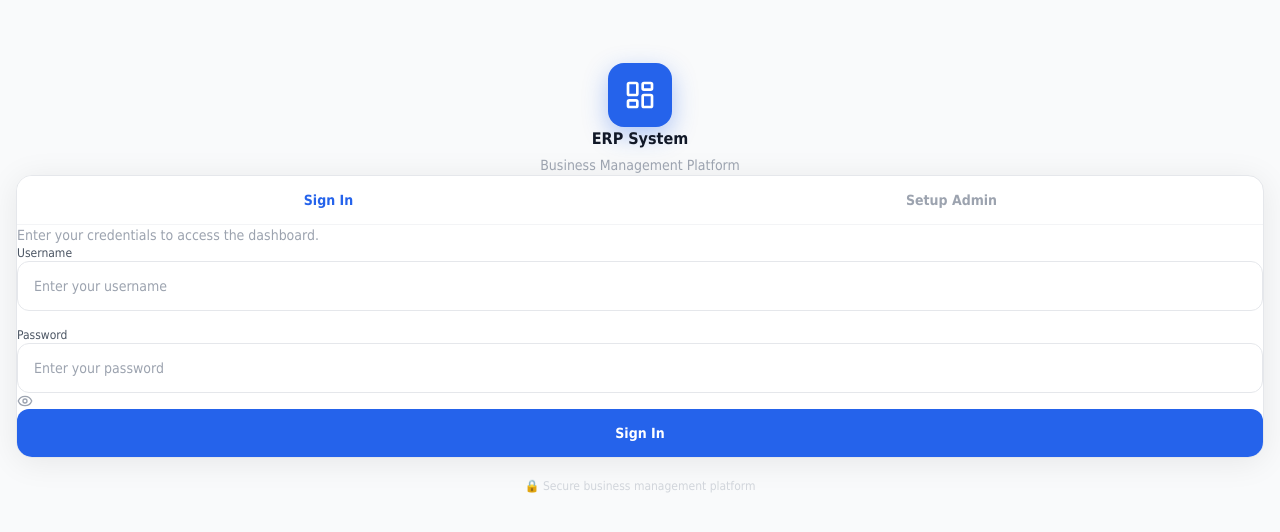
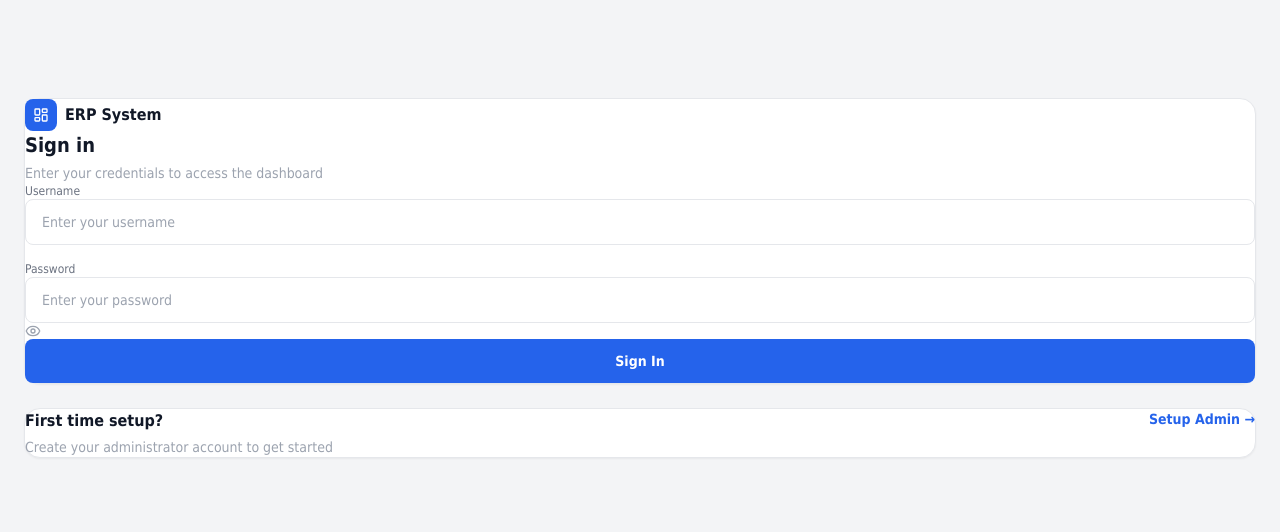
Before and after one commit to Ramesh-Raoufi/erp-next, a Next.js app: page /login in a window 1280 px wide. Shown: the part 122-654 px from the top of the page. Built offline with nearby package versions, Linux system fonts and the light colour scheme; a web font is replaced by a local one.

Commit message:
feat: login - dark left card + sign in right + admin section bottom right

```diff
--- a/page-components/LoginPage.tsx
+++ b/page-components/LoginPage.tsx
@@ -1,7 +1,7 @@
 "use client";
 import { useEffect, useState } from "react";
 import { useRouter } from "next/navigation";
-import { Eye, EyeOff, LayoutDashboard } from "lucide-react";
+import { Eye, EyeOff, LayoutDashboard, ShieldCheck, Package, TrendingUp, Truck } from "lucide-react";
 import { useAuth } from "@/lib/auth";
 
 export function LoginPage() {
@@ -36,112 +36,96 @@ export function LoginPage() {
     }
   }
 
-  const inp = "block w-full rounded-xl border border-gray-200 bg-gray-50/80 px-4 py-3.5 text-sm text-gray-900 placeholder-gray-400 focus:bg-white focus:border-blue-500 focus:ring-3 focus:ring-blue-100 focus:outline-none transition";
+  const inp = "block w-full rounded-lg border border-gray-200 bg-white px-4 py-3 text-sm text-gray-900 placeholder-gray-400 focus:border-blue-500 focus:ring-2 focus:ring-blue-100 focus:outline-none transition";
 
   return (
-    <div className="min-h-screen bg-gray-50 flex items-center justify-center p-4">
-      <div className="w-full max-w-[420px]">
+    <div className="min-h-screen bg-gray-100 flex items-center justify-center p-6">
+      <div className="flex w-full max-w-5xl gap-6 items-stretch">
 
-        {/* Logo */}
-        <div className="text-center mb-8">
-          <div className="inline-flex items-center justify-center w-16 h-16 rounded-2xl bg-blue-600 mb-5" style={{boxShadow: '0 8px 24px rgba(37,99,235,0.35)'}}>
-            <LayoutDashboard className="h-8 w-8 text-white" />
+        {/* ── LEFT: dark card ── */}
+        <div className="hidden lg:flex w-72 shrink-0 flex-col justify-between rounded-2xl bg-gray-900 p-8 text-white">
+          {/* Logo */}
+          <div>
+            <div className="w-10 h-10 rounded-xl bg-blue-600 flex items-center justify-center mb-6">
+              <LayoutDashboard className="h-5 w-5 text-white" />
+            </div>
+            <h2 className="text-lg font-bold leading-snug">ERP System</h2>
+            <p className="text-sm text-gray-400 mt-1">Business Management Platform</p>
           </div>
-          <h1 className="text-2xl font-bold text-gray-900 tracking-tight">ERP System</h1>
-          <p className="text-sm text-gray-400 mt-1">Business Management Platform</p>
+
+          {/* Features */}
+          <div className="space-y-5">
+            {[
+              { icon: Truck, label: "Orders & Logistics" },
+              { icon: TrendingUp, label: "Finance & Accounting" },
+              { icon: Package, label: "Inventory Management" },
+              { icon: ShieldCheck, label: "Secure & Reliable" },
+            ].map(({ icon: Icon, label }) => (
+              <div key={label} className="flex items-center gap-3">
+                <div className="w-8 h-8 rounded-lg bg-gray-800 flex items-center justify-center shrink-0">
+                  <Icon className="h-4 w-4 text-gray-400" />
+                </div>
+                <span className="text-sm text-gray-300">{label}</span>
+              </div>
+            ))}
+          </div>
+
+          {/* Footer */}
+          <p className="text-xs text-gray-600">© {new Date().getFullYear()} ERP System</p>
         </div>
 
-        {/* Card */}
-        <div className="bg-white rounded-2xl border border-gray-200 overflow-hidden" style={{boxShadow: '0 4px 32px rgba(0,0,0,0.08)'}}>
+        {/* ── RIGHT: content ── */}
+        <div className="flex-1 flex flex-col gap-6">
 
-          {/* Tab switcher */}
-          <div className="flex border-b border-gray-100 bg-gray-50/60">
-            <button
-              type="button"
-              onClick={() => { setMode("login"); setError(null); }}
-              className={`flex-1 py-3.5 text-sm font-semibold transition-all ${
-                mode === "login"
-                  ? "text-blue-600 border-b-2 border-blue-600 bg-white"
-                  : "text-gray-400 hover:text-gray-500"
-              }`}
-            >
-              Sign In
-            </button>
-            <button
-              type="button"
-              onClick={() => { setMode("bootstrap"); setError(null); }}
-              className={`flex-1 py-3.5 text-sm font-semibold transition-all ${
-                mode === "bootstrap"
-                  ? "text-blue-600 border-b-2 border-blue-600 bg-white"
-                  : "text-gray-400 hover:text-gray-500"
-              }`}
-            >
-              Setup Admin
-            </button>
-          </div>
-
-          {/* Form */}
-          <div className="p-7">
-            <p className="text-sm text-gray-400 mb-6">
-              {mode === "login"
-                ? "Enter your credentials to access the dashboard."
-                : "Create the first administrator account."}
-            </p>
+          {/* Sign in card */}
+          <div className="bg-white rounded-2xl border border-gray-200 p-8 shadow-sm">
+            {/* Header */}
+            <div className="mb-6">
+              <div className="lg:hidden flex items-center gap-2 mb-4">
+                <div className="w-8 h-8 rounded-lg bg-blue-600 flex items-center justify-center">
+                  <LayoutDashboard className="h-4 w-4 text-white" />
+                </div>
+                <span className="font-bold text-gray-900">ERP System</span>
+              </div>
+              <h1 className="text-xl font-bold text-gray-900">Sign in</h1>
+              <p className="text-sm text-gray-400 mt-1">Enter your credentials to access the dashboard</p>
+            </div>
 
             {error && (
-              <div className="mb-5 flex items-center gap-2 rounded-xl bg-red-50 border border-red-100 px-4 py-3 text-sm text-red-600">
+              <div className="mb-5 rounded-lg bg-red-50 border border-red-100 px-4 py-3 text-sm text-red-600 flex items-center gap-2">
                 <span>⚠️</span> {error}
               </div>
             )}
 
             <form onSubmit={onSubmit} className="space-y-4">
-              {mode === "bootstrap" && (
-                <>
-                  <div className="grid grid-cols-2 gap-3">
-                    <div>
-                      <label className="block text-xs font-medium text-gray-600 mb-1.5">First Name</label>
-                      <input className={inp} placeholder="Ahmad" value={name} onChange={(e) => setName(e.target.value)} required />
-                    </div>
-                    <div>
-                      <label className="block text-xs font-medium text-gray-600 mb-1.5">Last Name</label>
-                      <input className={inp} placeholder="Raoufi" value={lastName} onChange={(e) => setLastName(e.target.value)} />
-                    </div>
-                  </div>
-                  <div>
-                    <label className="block text-xs font-medium text-gray-600 mb-1.5">Email</label>
-                    <input type="email" className={inp} placeholder="admin@company.com" value={email} onChange={(e) => setEmail(e.target.value)} required />
-                  </div>
-                </>
-              )}
-
               <div>
-                <label className="block text-xs font-medium text-gray-600 mb-1.5">Username</label>
+                <label className="block text-xs font-medium text-gray-500 mb-1.5">Username</label>
                 <input
                   className={inp}
                   placeholder="Enter your username"
-                  value={mode === "login" ? loginUsername : username}
-                  onChange={(e) => mode === "login" ? setLoginUsername(e.target.value) : setUsername(e.target.value)}
+                  value={loginUsername}
+                  onChange={(e) => setLoginUsername(e.target.value)}
                   required
                   autoComplete="username"
                 />
               </div>
 
               <div>
-                <label className="block text-xs font-medium text-gray-600 mb-1.5">Password</label>
+                <label className="block text-xs font-medium text-gray-500 mb-1.5">Password</label>
                 <div className="relative">
                   <input
                     type={showPassword ? "text" : "password"}
-                    className={inp + " pr-12"}
+                    className={inp + " pr-11"}
                     placeholder="Enter your password"
                     value={password}
                     onChange={(e) => setPassword(e.target.value)}
                     required
-                    autoComplete={mode === "login" ? "current-password" : "new-password"}
+                    autoComplete="current-password"
                   />
                   <button
                     type="button"
                     onClick={() => setShowPassword((p) => !p)}
-                    className="absolute right-3.5 top-1/2 -translate-y-1/2 text-gray-400 hover:text-gray-600 transition-colors"
+                    className="absolute right-3 top-1/2 -translate-y-1/2 text-gray-400 hover:text-gray-600 transition-colors"
                     tabIndex={-1}
                   >
                     {showPassword ? <EyeOff className="h-4 w-4" /> : <Eye className="h-4 w-4" />}
@@ -152,7 +136,7 @@ export function LoginPage() {
               <button
                 type="submit"
                 disabled={loading}
-                className="w-full rounded-xl bg-blue-600 hover:bg-blue-700 active:scale-[0.99] text-white font-semibold py-3.5 text-sm transition-all disabled:opacity-50 flex items-center justify-center gap-2 mt-2"
+                className="w-full rounded-lg bg-blue-600 hover:bg-blue-700 text-white font-semibold py-3 text-sm transition-colors disabled:opacity-50 flex items-center justify-center gap-2"
               >
                 {loading ? (
                   <>
@@ -160,17 +144,65 @@ export function LoginPage() {
                       <circle className="opacity-25" cx="12" cy="12" r="10" stroke="currentColor" strokeWidth="4" />
                       <path className="opacity-75" fill="currentColor" d="M4 12a8 8 0 018-8v8z" />
                     </svg>
-                    Please wait…
+                    Signing in…
                   </>
-                ) : mode === "login" ? "Sign In" : "Create Admin Account"}
+                ) : "Sign In"}
               </button>
             </form>
           </div>
+
+          {/* ── BOTTOM RIGHT: Admin setup card ── */}
+          <div className="bg-white rounded-2xl border border-gray-200 p-8 shadow-sm">
+            <div className="flex items-start justify-between gap-4">
+              <div>
+                <h2 className="text-base font-semibold text-gray-900">First time setup?</h2>
+                <p className="text-sm text-gray-400 mt-1">Create your administrator account to get started</p>
+              </div>
+              <button
+                type="button"
+                onClick={() => setMode(mode === "bootstrap" ? "login" : "bootstrap")}
+                className="shrink-0 text-sm font-semibold text-blue-600 hover:text-blue-700 transition-colors"
+              >
+                {mode === "bootstrap" ? "Back to Sign In" : "Setup Admin →"}
+              </button>
+            </div>
+
+            {mode === "bootstrap" && (
+              <form onSubmit={onSubmit} className="mt-6 space-y-4 border-t border-gray-100 pt-6">
+                <div className="grid grid-cols-2 gap-4">
+                  <div>
+                    <label className="block text-xs font-medium text-gray-500 mb-1.5">First Name</label>
+                    <input className={inp} placeholder="Ahmad" value={name} onChange={(e) => setName(e.target.value)} required />
+                  </div>
+                  <div>
+                    <label className="block text-xs font-medium text-gray-500 mb-1.5">Last Name</label>
+                    <input className={inp} placeholder="Raoufi" value={lastName} onChange={(e) => setLastName(e.target.value)} />
+                  </div>
+                </div>
+                <div>
+                  <label className="block text-xs font-medium text-gray-500 mb-1.5">Email</label>
+                  <input type="email" className={inp} placeholder="admin@company.com" value={email} onChange={(e) => setEmail(e.target.value)} required />
+                </div>
+                <div>
+                  <label className="block text-xs font-medium text-gray-500 mb-1.5">Username</label>
+                  <input className={inp} placeholder="admin_username" value={username} onChange={(e) => setUsername(e.target.value)} required autoComplete="username" />
+                </div>
+                <div>
+                  <label className="block text-xs font-medium text-gray-500 mb-1.5">Password</label>
+                  <input type="password" className={inp} placeholder="••••••••" value={password} onChange={(e) => setPassword(e.target.value)} required autoComplete="new-password" />
+                </div>
+                <button
+                  type="submit"
+                  disabled={loading}
+                  className="w-full rounded-lg bg-gray-900 hover:bg-gray-800 text-white font-semibold py-3 text-sm transition-colors disabled:opacity-50 flex items-center justify-center gap-2"
+                >
+                  {loading ? "Creating…" : "Create Admin Account"}
+                </button>
+              </form>
+            )}
+          </div>
+
         </div>
-
-        <p className="text-center text-xs text-gray-300 mt-5">
-          🔒 Secure business management platform
-        </p>
       </div>
     </div>
   );
```
